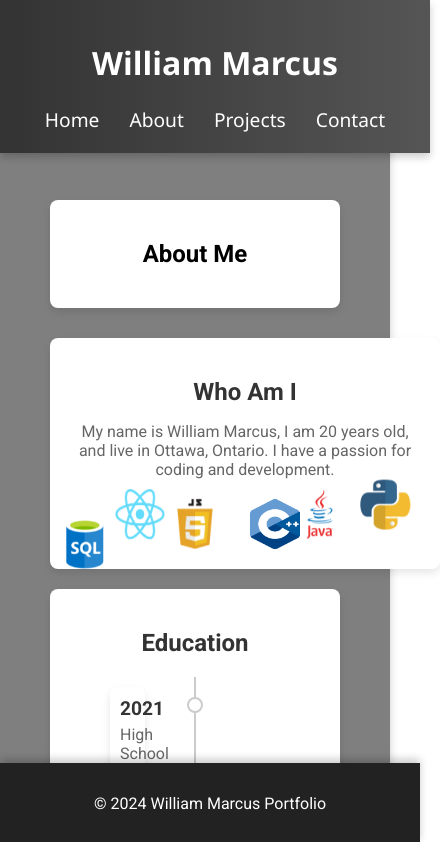
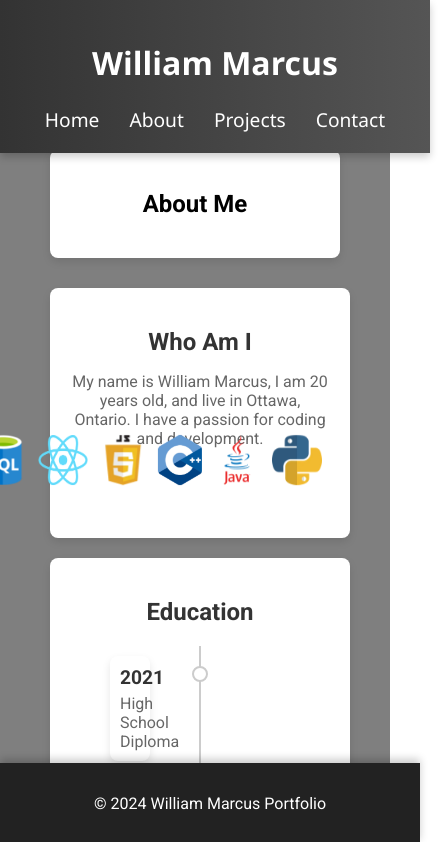
Before and after one commit to WillMarcuss/Website, a React (Create React App) app: page /about in a window 390 px wide. Shown: the top 842 px of the page, 440 px wide, since content can reach past the window. Built offline with nearby package versions, Linux system fonts and the light colour scheme.

Commit message:
modified about css for mobile

```diff
--- a/src/pages/About.module.css
+++ b/src/pages/About.module.css
@@ -11,14 +11,14 @@
 }
 
 .heading {
-    font-size: 3em;
+    font-size: 2.5em;
     margin-bottom: 20px;
     color: #333; /* Dark text color */
     animation: fadeIn 1s ease-out;
 }
 
 .paragraph {
-    font-size: 1.5em;
+    font-size: 1.2em;
     color: #666; /* Medium grey text color */
     animation: fadeIn 2s ease-out;
 }
@@ -36,40 +36,38 @@
 
 @keyframes zoomIn {
     from {
-      transform: scale(0.5);
-      opacity: 0;
+        transform: scale(0.5);
+        opacity: 0;
     }
     to {
-      transform: scale(1);
-      opacity: 1;
+        transform: scale(1);
+        opacity: 1;
     }
-  }
-
-
+}
 
 .aboutMe {
-    margin-top: 150px;
+    margin-top: 100px;
     margin-bottom: 30px;
     background-color: #fff; /* White background */
     padding: 20px;
     border-radius: 8px;
     box-shadow: 0 4px 8px rgba(0, 0, 0, 0.1); /* Subtle shadow effect */
+    animation: zoomIn 1s ease-out;
 }
 
 .sectionsContainer {
-    display: flex;
-    flex-wrap: wrap; /* Allow sections to wrap on smaller screens */
-    gap: 20px; /* Space between sections */
+    display: grid;
+    grid-template-columns: repeat(auto-fit, minmax(300px, 1fr));
+    gap: 20px;
 }
 
 .section {
-    flex: 1 1 calc(33.33% - 20px); /* Flex basis for each section */
     padding: 20px;
     background-color: #fff; /* White background */
     border-radius: 8px;
     box-shadow: 0 4px 8px rgba(0, 0, 0, 0.1); /* Subtle shadow effect */
     transition: transform 0.3s ease-in-out, box-shadow 0.3s ease-in-out; /* Smooth transition */
-    animation: zoomIn 3s ease-out;
+    animation: zoomIn 1s ease-out;
 }
 
 .section:hover {
@@ -107,52 +105,15 @@
     0%, 100% {
         transform: translate(0, 0);
     }
-    12.5% {
+    25% {
         transform: translate(50px, 50px);
     }
-    25% {
-        transform: translate(60px, 0);
-    }
-    37.5% {
-        transform: translate(50px, 20px);
-    }
     50% {
-        transform: translate(0, 0);
-    }
-    62.5% {
-        transform: translate(-10px, -20px);
+        transform: translate(-50px, 0);
     }
     75% {
-        transform: translate(-20px, 0);
+        transform: translate(-50px, -50px);
     }
-    87.5% {
-        transform: translate(-10px, 20px);
-    }
-}
-
-/* Add different animation durations for each logo */
-.htmlLogo {
-    animation-duration: 7s;
-}
-
-.cssLogo {
-    animation-duration: 9s;
-}
-
-.jsLogo {
-    animation-duration: 8s;
-}
-
-.reactLogo {
-    animation-duration: 6s;
-}
-
-.javaLogo {
-    animation-duration: 7s;
-}
-
-.javaLogo {
-    animation-duration: 9s;
 }
 
 /* Timeline styles */
@@ -214,12 +175,7 @@
 }
 
 .timelineItem:nth-child(even)::before {
-    left: -8px;
-}
-
-.timelineItem:nth-child(even::before) {
-    left: -6px;
-    right: auto;
+    left: -18px;
 }
 
 .timeline h3 {
@@ -238,7 +194,6 @@
     background: #333; /* Dark background for the current circle */
     border-color: #333; /* Dark border for the current circle */
     color: #fff; /* White text color */
-    font-weight: bold; /* Bold font weight */
 }
 
 .timelineItem.current .timelineContent {
```
